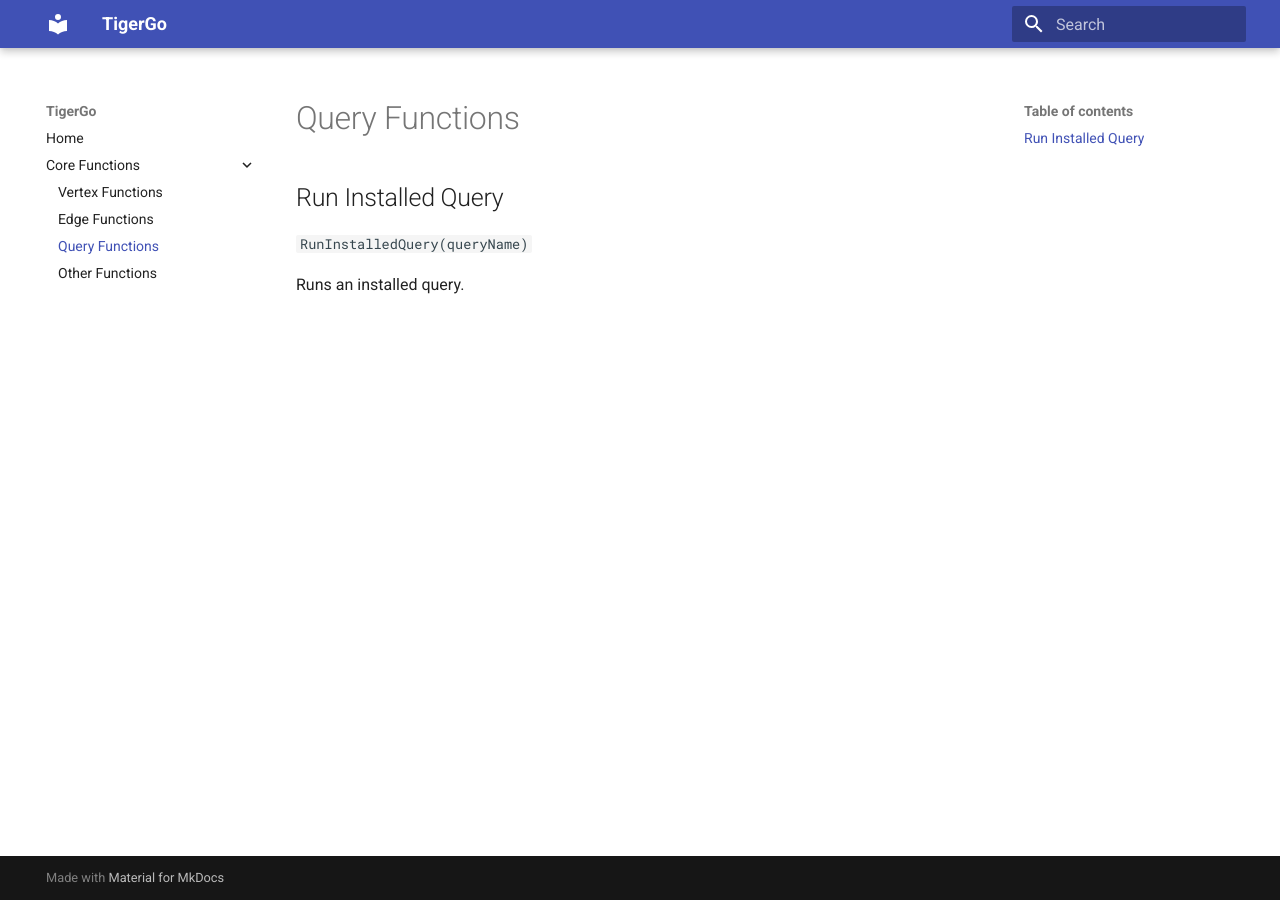
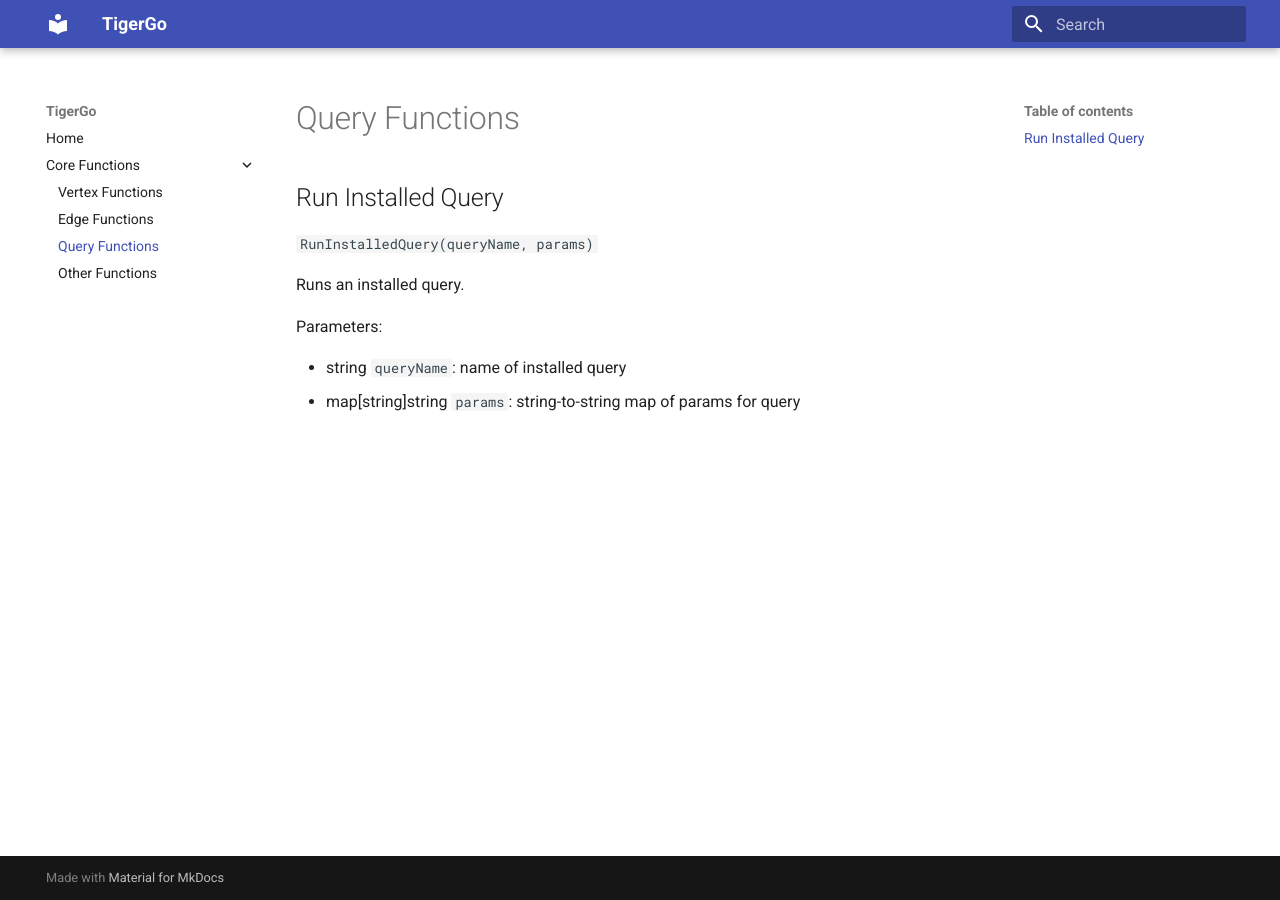
Before and after one commit to GenericP3rson/TigerGo, an MkDocs documentation site: the page built from docs/query.md, in a window 1280 px wide. Built offline with MkDocs 1.6.1 and Material for MkDocs 9.7.7, drawn with Linux system fonts in a browser that asks for light colours.

Commit message:
Added parameters to the query

```diff
--- a/docs/query.md
+++ b/docs/query.md
@@ -2,6 +2,11 @@
 
 ## Run Installed Query
 
-`RunInstalledQuery(queryName)`
+`RunInstalledQuery(queryName, params)`
 
 Runs an installed query.
+
+Parameters:
+
+- string `queryName`: name of installed query
+- map[string]string `params`: string-to-string map of params for query
```
Also changed, not shown: 1 other file.
